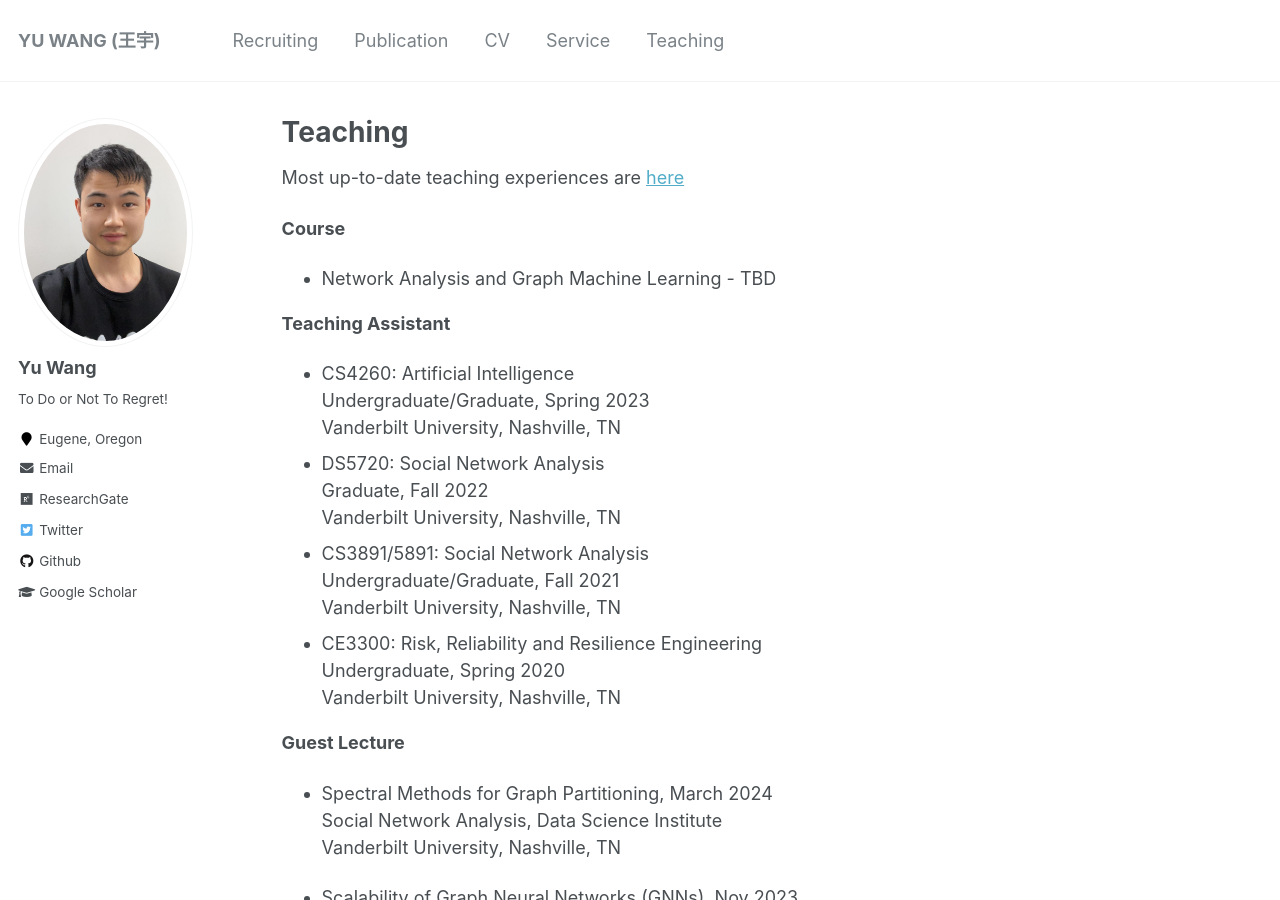
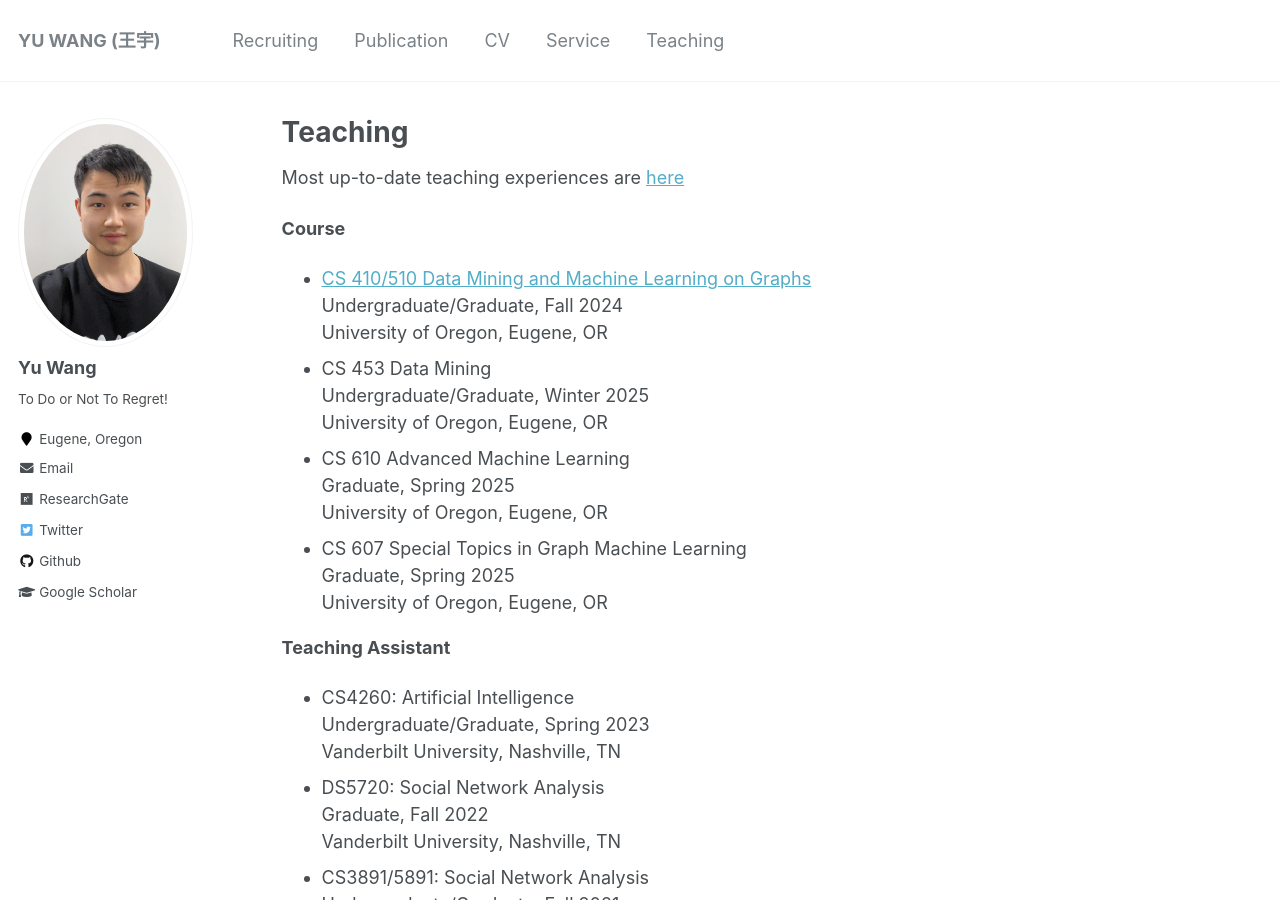
Before and after one commit to yuwang0103/yuwang0103.github.io, a Jekyll site: the page built from _pages/teaching.md, in a window 1280 px wide and 900 px high. Built offline with Jekyll 4.4.1, drawn with Linux system fonts in a browser that asks for light colours.

Commit message:
Update teaching.md

```diff
--- a/_pages/teaching.md
+++ b/_pages/teaching.md
@@ -7,7 +7,18 @@ author_profile: true
 Most up-to-date teaching experiences are [here](https://yuwang0103.github.io/_pages/CV.pdf#nameddest=TEACHING%20EXPERIENCE)
 
 **Course**
-- Network Analysis and Graph Machine Learning - TBD
+- [CS 410/510 Data Mining and Machine Learning on Graphs](https://ml-graph.github.io/fall-2024/)
+  <br> Undergraduate/Graduate, Fall 2024
+  <br> University of Oregon, Eugene, OR
+- CS 453 Data Mining
+  <br> Undergraduate/Graduate, Winter 2025
+  <br> University of Oregon, Eugene, OR
+- CS 610 Advanced Machine Learning
+  <br> Graduate, Spring 2025
+  <br> University of Oregon, Eugene, OR
+- CS 607 Special Topics in Graph Machine Learning
+  <br> Graduate, Spring 2025
+  <br> University of Oregon, Eugene, OR
 
 **Teaching Assistant**
 - CS4260: Artificial Intelligence
```
